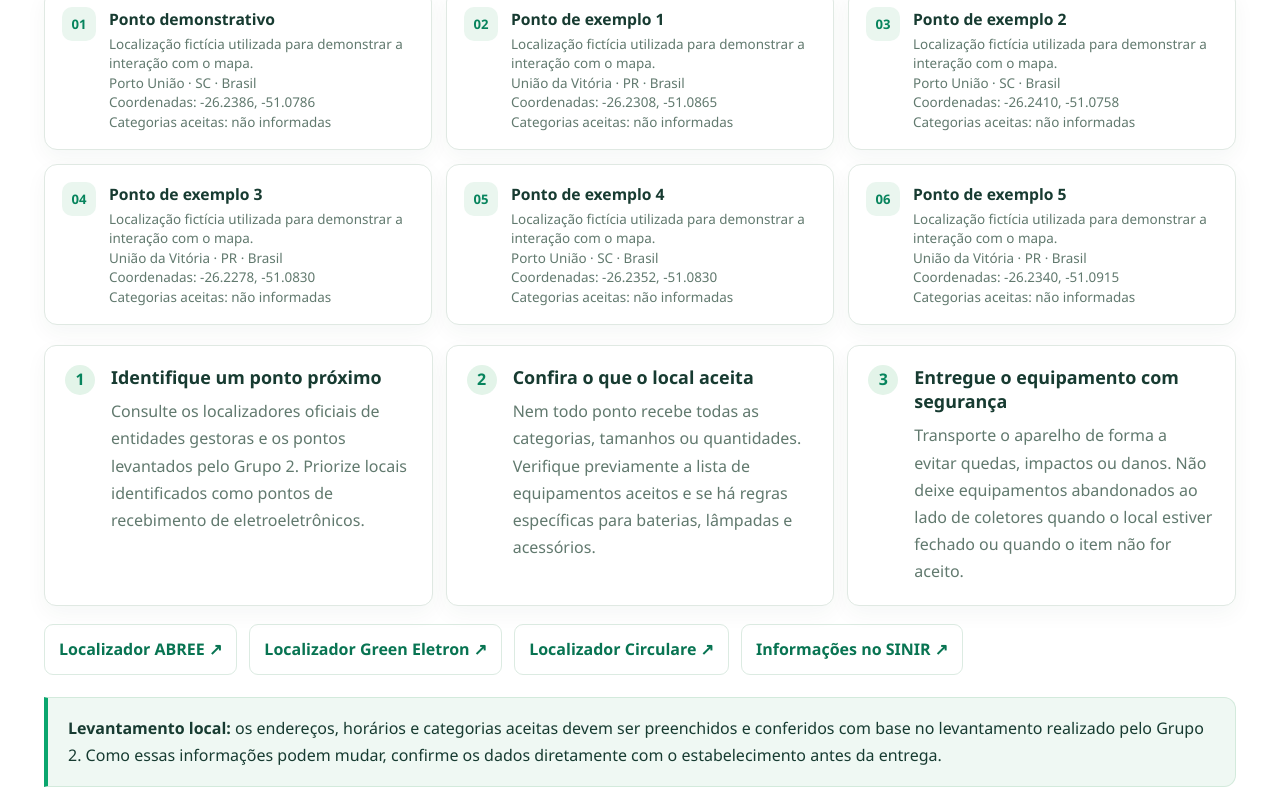
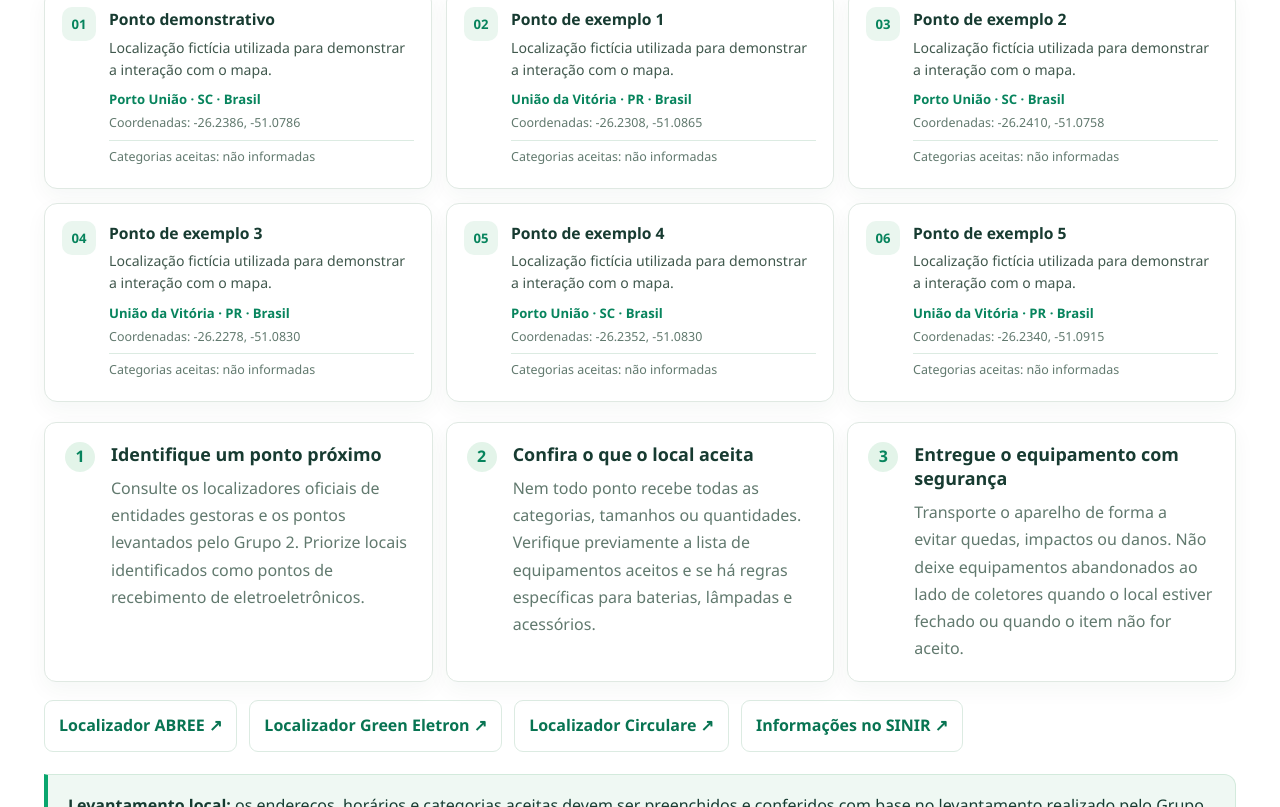
Before and after one commit to LuanDaniel021/turbo-octo-fiesta, a plain HTML site: page public/index.html in a window 1280 px wide. Shown: the part 4610-5417 px from the top of the page. Drawn offline with nearby package versions, Linux system fonts and the light colour scheme.

Commit message:
Estilizar informações dos cartões dos pontos

```diff
--- a/public/styles.css
+++ b/public/styles.css
@@ -1360,3 +1360,36 @@ body.modal-open {
     padding-right: 16px;
   }
 }
+
+/* CARTÕES DOS PONTOS — informações do cadastro JSON */
+.map-point-card {
+  align-items: flex-start;
+}
+.map-point-info {
+  flex: 1;
+  min-width: 0;
+}
+.map-point-card .map-point-description {
+  margin: 7px 0 10px;
+  color: #40584d;
+  font-size: .88rem;
+  line-height: 1.55;
+}
+.map-point-card .map-point-location {
+  margin: 0 0 5px;
+  color: var(--green);
+  font-size: .82rem;
+  font-weight: 700;
+}
+.map-point-card .map-point-coordinates,
+.map-point-card .map-point-accepted {
+  margin: 0 0 5px;
+  color: var(--muted);
+  font-size: .78rem;
+  line-height: 1.45;
+}
+.map-point-card .map-point-accepted {
+  margin-top: 7px;
+  padding-top: 7px;
+  border-top: 1px solid var(--line);
+}
```
